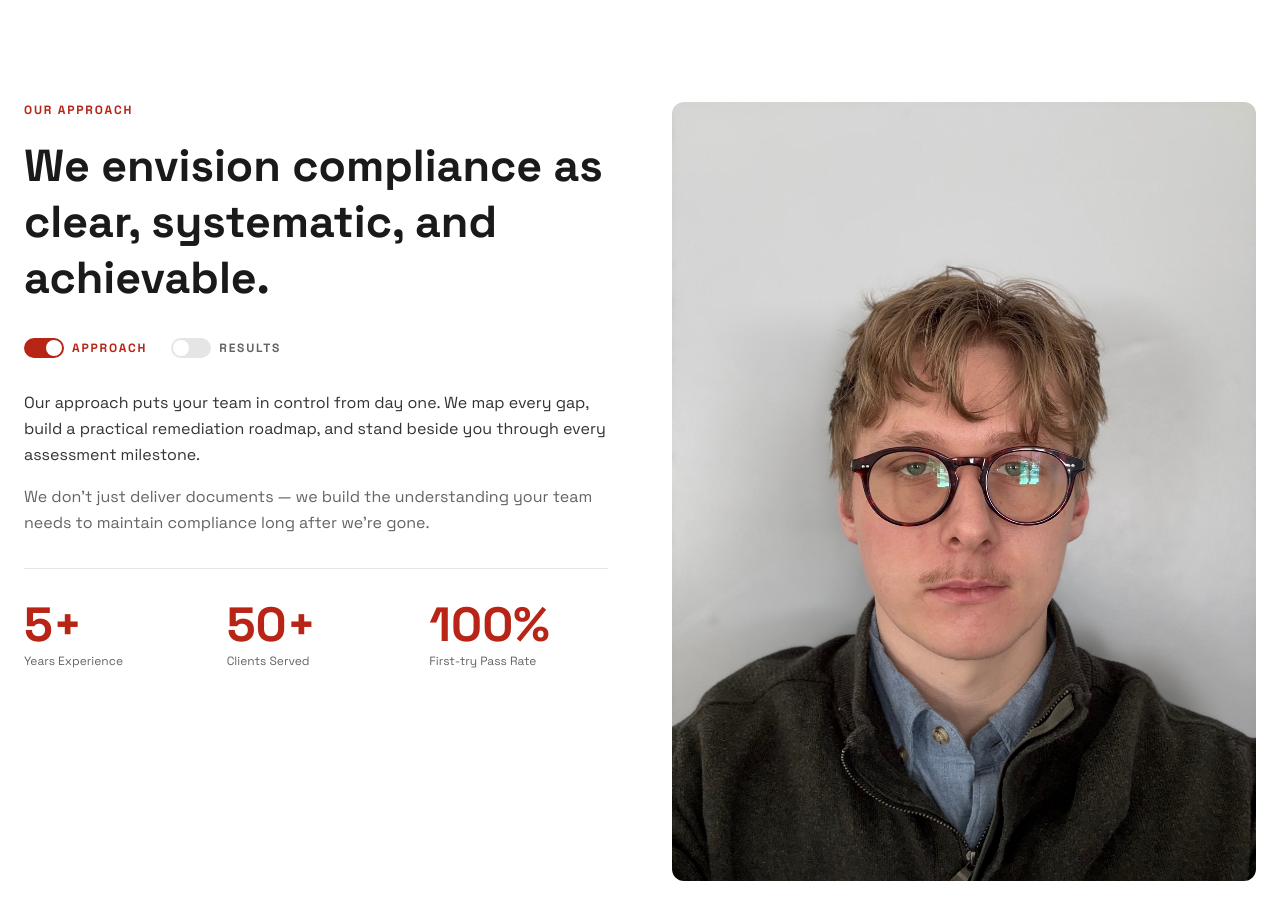
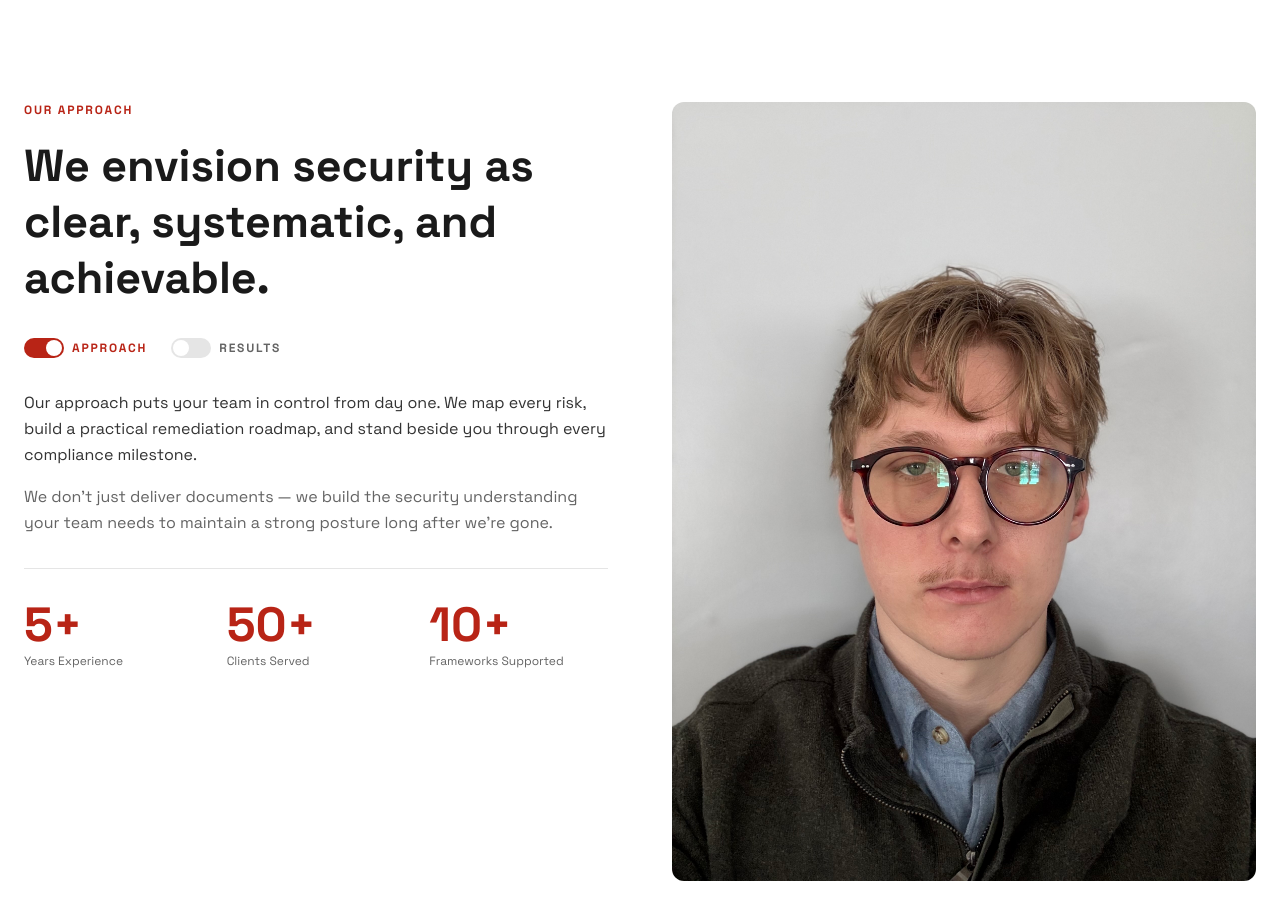
Before and after one commit to Nathan-Lundquist/nathan-site, a Next.js app: page / in a window 1280 px wide. Shown: the part 3220-4140 px from the top of the page. Built offline with nearby package versions, Linux system fonts and the light colour scheme.

Commit message:
copy: ApproachSection — infosec tabs, updated stats

```diff
--- a/src/components/ApproachSection.tsx
+++ b/src/components/ApproachSection.tsx
@@ -6,20 +6,20 @@ import Image from 'next/image'
 const tabs = {
   approach: {
     label: 'APPROACH',
-    p1: 'Our approach puts your team in control from day one. We map every gap, build a practical remediation roadmap, and stand beside you through every assessment milestone.',
-    p2: "We don't just deliver documents — we build the understanding your team needs to maintain compliance long after we're gone.",
+    p1: 'Our approach puts your team in control from day one. We map every risk, build a practical remediation roadmap, and stand beside you through every compliance milestone.',
+    p2: "We don't just deliver documents — we build the security understanding your team needs to maintain a strong posture long after we're gone.",
   },
   results: {
     label: 'RESULTS',
-    p1: 'Defense contractors who work with Nathan achieve CMMC Level 2 certification without surprise findings or failed assessments.',
-    p2: 'Our structured process eliminates guesswork and replaces it with a repeatable system you can own and sustain.',
+    p1: 'Organizations that work with Nathan achieve their security and compliance goals without surprise findings or failed assessments.',
+    p2: 'Our structured process eliminates guesswork and replaces it with a repeatable security program you can own and sustain.',
   },
 }
 
 const stats = [
   { num: '5+', label: 'Years Experience' },
   { num: '50+', label: 'Clients Served' },
-  { num: '100%', label: 'First-try Pass Rate' },
+  { num: '10+', label: 'Frameworks Supported' },
 ]
 
 export default function ApproachSection() {
@@ -42,7 +42,7 @@ export default function ApproachSection() {
               className="font-bold leading-tight mb-8"
               style={{ fontSize: 'clamp(2rem, 3.5vw, 3rem)', color: '#1A1A1A' }}
             >
-              We envision compliance as clear, systematic, and achievable.
+              We envision security as clear, systematic, and achievable.
             </motion.h2>
 
             {/* Toggle tabs */}
@@ -135,7 +135,7 @@ export default function ApproachSection() {
             <div className="relative w-full overflow-hidden rounded-xl" style={{ aspectRatio: '3/4' }}>
               <Image
                 src="/headshot.jpg"
-                alt="Nathan Lundquist, CMMC consultant"
+                alt="Nathan Lundquist, information security consultant"
                 fill
                 className="object-cover object-top"
               />
```
